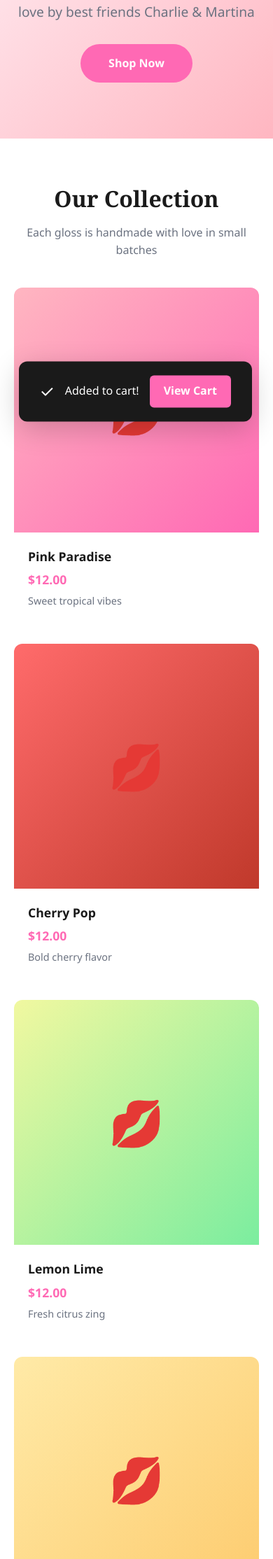
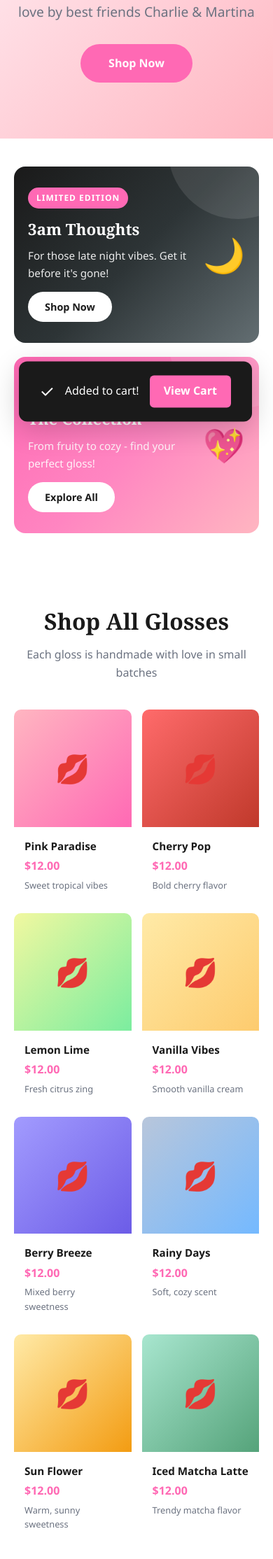
Before and after one commit to JcPath1/divine-lips, a PHP site: page / in a window 390 px wide. Shown: the part 340-2568 px from the top of the page at 70% size. Run offline with PHP 8.4, Linux system fonts and the light colour scheme.

Commit message:
Improve homepage layout and add promo banners
- Smaller product cards for less scrolling
- Added two promo banners:
  - Limited Edition "3am Thoughts" (dark/moody design)
  - Core Collection (pink/fun design)
- Removed 3am Thoughts from product grid (featured in banner)
- Updated responsive styles for mobile

🤖 Generated with [Claude Code](https://claude.com/claude-code)

Co-Authored-By: Claude Opus 4.5 <noreply@anthropic.com>

```diff
--- a/mockup-site/css/styles.css
+++ b/mockup-site/css/styles.css
@@ -172,6 +172,109 @@ a {
   color: var(--gray);
 }
 
+/* ===== PROMO BANNERS ===== */
+.promo-section {
+  max-width: 1200px;
+  margin: 0 auto;
+  padding: 40px 20px;
+}
+
+.promo-grid {
+  display: grid;
+  grid-template-columns: 1fr 1fr;
+  gap: 20px;
+}
+
+.promo-banner {
+  border-radius: 16px;
+  padding: 40px 30px;
+  display: flex;
+  align-items: center;
+  justify-content: space-between;
+  text-decoration: none;
+  transition: transform 0.3s, box-shadow 0.3s;
+  overflow: hidden;
+  position: relative;
+}
+
+.promo-banner:hover {
+  transform: translateY(-3px);
+  box-shadow: 0 15px 40px rgba(0, 0, 0, 0.15);
+}
+
+.promo-banner.limited-edition {
+  background: linear-gradient(135deg, #1a1a1a 0%, #2d3436 50%, #636e72 100%);
+  color: white;
+}
+
+.promo-banner.core-collection {
+  background: linear-gradient(135deg, #ff69b4 0%, #ff85c1 50%, #ffb6c1 100%);
+  color: white;
+}
+
+.promo-content {
+  z-index: 2;
+}
+
+.promo-badge {
+  display: inline-block;
+  background: rgba(255, 255, 255, 0.2);
+  padding: 5px 12px;
+  border-radius: 20px;
+  font-size: 0.75rem;
+  font-weight: 600;
+  text-transform: uppercase;
+  letter-spacing: 1px;
+  margin-bottom: 12px;
+}
+
+.promo-banner.limited-edition .promo-badge {
+  background: #ff69b4;
+}
+
+.promo-title {
+  font-size: 1.8rem;
+  font-family: var(--font-accent);
+  margin-bottom: 8px;
+}
+
+.promo-subtitle {
+  font-size: 0.95rem;
+  opacity: 0.9;
+  margin-bottom: 15px;
+}
+
+.promo-btn {
+  display: inline-block;
+  background: white;
+  color: var(--black);
+  padding: 10px 24px;
+  border-radius: 25px;
+  font-size: 0.9rem;
+  font-weight: 600;
+  transition: transform 0.2s;
+}
+
+.promo-banner:hover .promo-btn {
+  transform: scale(1.05);
+}
+
+.promo-emoji {
+  font-size: 4rem;
+  z-index: 2;
+}
+
+.promo-banner::before {
+  content: '';
+  position: absolute;
+  top: -50%;
+  right: -20%;
+  width: 200px;
+  height: 200px;
+  background: rgba(255, 255, 255, 0.1);
+  border-radius: 50%;
+}
+
 /* ===== PRODUCT GRID ===== */
 .products-section {
   max-width: 1200px;
@@ -181,21 +284,21 @@ a {
 
 .product-grid {
   display: grid;
-  grid-template-columns: repeat(auto-fill, minmax(280px, 1fr));
-  gap: 30px;
+  grid-template-columns: repeat(auto-fill, minmax(200px, 1fr));
+  gap: 20px;
 }
 
 .product-card {
   background: var(--white);
-  border-radius: 12px;
+  border-radius: 10px;
   overflow: hidden;
   transition: transform 0.3s, box-shadow 0.3s;
   cursor: pointer;
 }
 
 .product-card:hover {
-  transform: translateY(-5px);
-  box-shadow: 0 10px 30px rgba(0, 0, 0, 0.1);
+  transform: translateY(-4px);
+  box-shadow: 0 8px 25px rgba(0, 0, 0, 0.1);
 }
 
 .product-image {
@@ -205,7 +308,7 @@ a {
   display: flex;
   align-items: center;
   justify-content: center;
-  font-size: 4rem;
+  font-size: 2.5rem;
   position: relative;
   overflow: hidden;
 }
@@ -234,24 +337,24 @@ a {
 }
 
 .product-info {
-  padding: 20px;
+  padding: 15px;
 }
 
 .product-info h3 {
-  font-size: 1.1rem;
-  margin-bottom: 5px;
+  font-size: 0.95rem;
+  margin-bottom: 4px;
 }
 
 .product-info .price {
   color: var(--primary-pink);
   font-weight: 600;
-  font-size: 1.1rem;
+  font-size: 1rem;
 }
 
 .product-info .flavor {
   color: var(--gray);
-  font-size: 0.9rem;
-  margin-top: 5px;
+  font-size: 0.8rem;
+  margin-top: 4px;
 }
 
 /* ===== PRODUCT PAGE ===== */
@@ -536,6 +639,27 @@ a {
     font-size: 2rem;
   }
 
+  .promo-grid {
+    grid-template-columns: 1fr;
+  }
+
+  .promo-banner {
+    padding: 30px 20px;
+  }
+
+  .promo-title {
+    font-size: 1.4rem;
+  }
+
+  .promo-emoji {
+    font-size: 3rem;
+  }
+
+  .product-grid {
+    grid-template-columns: repeat(2, 1fr);
+    gap: 15px;
+  }
+
   .product-layout {
     grid-template-columns: 1fr;
     gap: 30px;
--- a/mockup-site/index.html
+++ b/mockup-site/index.html
@@ -39,10 +39,39 @@
     <a href="#products" class="hero-btn">Shop Now</a>
   </section>
 
+  <!-- Promo Banners -->
+  <section class="promo-section">
+    <div class="promo-grid">
+
+      <!-- Limited Edition Banner -->
+      <a href="products/3am-thoughts.html" class="promo-banner limited-edition">
+        <div class="promo-content">
+          <span class="promo-badge">Limited Edition</span>
+          <h3 class="promo-title">3am Thoughts</h3>
+          <p class="promo-subtitle">For those late night vibes. Get it before it's gone!</p>
+          <span class="promo-btn">Shop Now</span>
+        </div>
+        <span class="promo-emoji">🌙</span>
+      </a>
+
+      <!-- Core Collection Banner -->
+      <a href="#products" class="promo-banner core-collection">
+        <div class="promo-content">
+          <span class="promo-badge">8 Flavors</span>
+          <h3 class="promo-title">The Collection</h3>
+          <p class="promo-subtitle">From fruity to cozy - find your perfect gloss!</p>
+          <span class="promo-btn">Explore All</span>
+        </div>
+        <span class="promo-emoji">💖</span>
+      </a>
+
+    </div>
+  </section>
+
   <!-- Products Section -->
   <section id="products">
     <div class="section-title">
-      <h2>Our Collection</h2>
+      <h2>Shop All Glosses</h2>
       <p>Each gloss is handmade with love in small batches</p>
     </div>
 
@@ -129,19 +158,6 @@
           </div>
         </a>
 
-        <!-- 3am Thoughts - Limited Edition -->
-        <a href="products/3am-thoughts.html" class="product-card">
-          <div class="product-image three-am">
-            <span class="limited-badge">Limited Edition</span>
-            💋
-          </div>
-          <div class="product-info">
-            <h3>3am Thoughts</h3>
-            <p class="price">$14.00</p>
-            <p class="flavor">Mystery dreamy vibes</p>
-          </div>
-        </a>
-
       </div>
     </div>
   </section>
```
